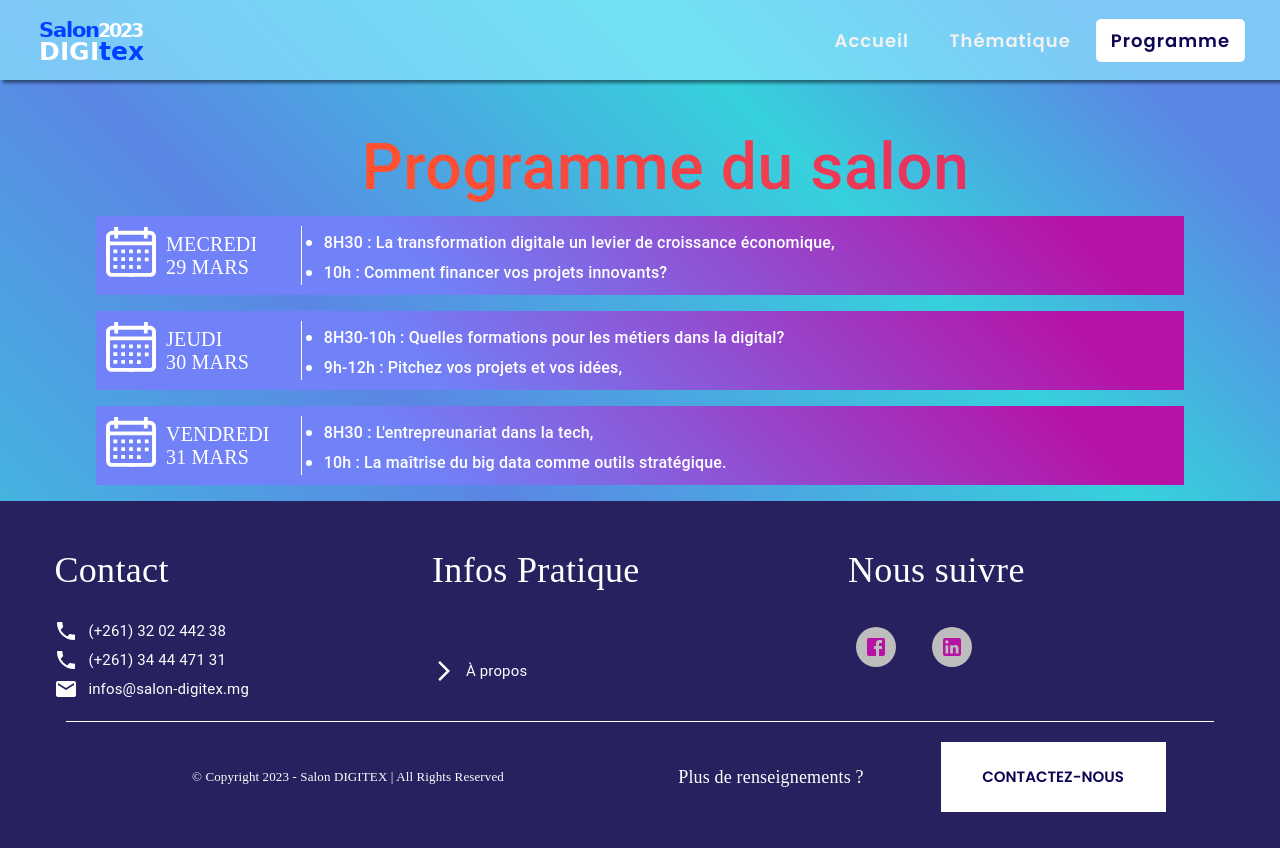
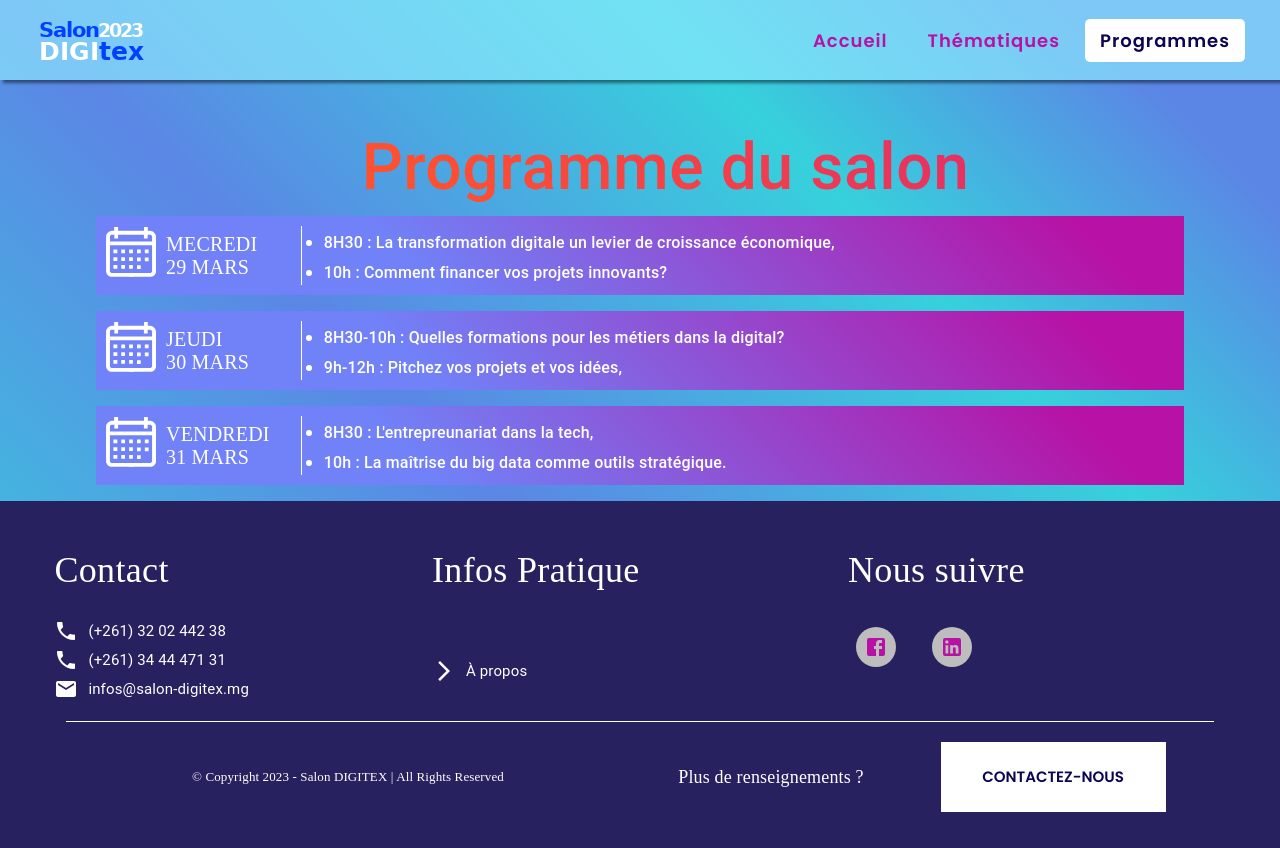
Before and after one commit to RagsgaR/Digitex-Event, a React (Create React App) app: page /Programme in a window 1280 px wide. Built offline with nearby package versions, Linux system fonts and the light colour scheme.

Commit message:
modified:   src/layouts/navigation/Nav.css 	modified:   src/layouts/navigation/index.jsx

```diff
--- a/src/layouts/navigation/Nav.css
+++ b/src/layouts/navigation/Nav.css
@@ -33,7 +33,8 @@
   margin: 0 5px;
 }
 .nav ul li button{
-  color: #f2f2f2;
+  color:rgb(183, 18, 165);
+  /* color: #f2f2f2; */
   text-decoration: none;
   font-size: 18px;
   font-weight: 509;
--- a/src/layouts/navigation/index.jsx
+++ b/src/layouts/navigation/index.jsx
@@ -97,14 +97,14 @@ export function Navigation() {
           <button
             class={path === `/Thematics` ? "active" : "test"}
             onClick={() => navigate(`/Thematics`)}>
-            Thématique
+            Thématiques
           </button>
         </li>
         <li>
           <button
             class={path === `/Programme` ? "active" : "test"}
             onClick={() => navigate(`/Programme`)}>
-            Programme
+            Programmes
           </button>
         </li>
       </ul>
```
